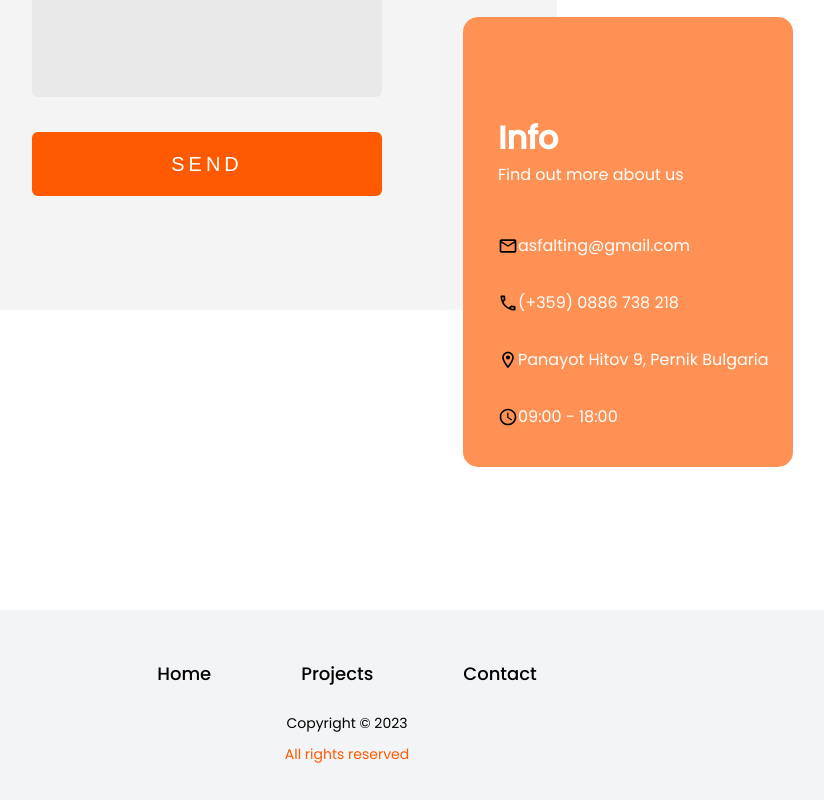
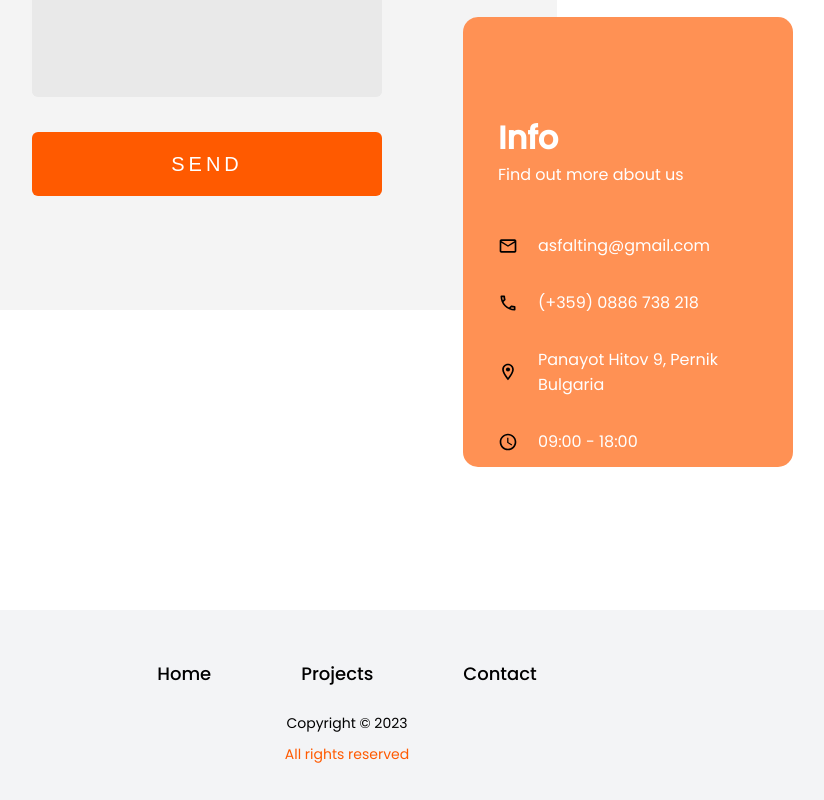
Before and after one commit to tielass/asfalting-website, a React (Create React App) app: page /contact in a window 1280 px wide. Shown: the part 670-1470 px from the top of the page, without its empty margins (293-1117 px from the left). Built offline with nearby package versions, Linux system fonts and the light colour scheme.

Commit message:
minor fixes

```diff
--- a/src/components/Info.jsx
+++ b/src/components/Info.jsx
@@ -15,19 +15,19 @@ function Info() {
         </div>
         <div className="info--row">
           <MailOutlineIcon />
-          <p>asfalting@gmail.com</p>
+          <p className='info--paragraph'>asfalting@gmail.com</p>
         </div>
         <div className="info--row">
           <LocalPhoneOutlinedIcon />
-          <p>(+359) 0886 738 218</p>
+          <p className='info--paragraph'>(+359) 0886 738 218</p>
         </div>
         <div className="info--row">
           <LocationOnOutlinedIcon />
-          <p>Panayot Hitov 9, Pernik Bulgaria</p>
+          <p className='info--paragraph'>Panayot Hitov 9, Pernik Bulgaria</p>
         </div>
         <div className="info--row">
           <AccessTimeOutlinedIcon />
-          <p>09:00 - 18:00</p>
+          <p className='info--paragraph'>09:00 - 18:00</p>
         </div>
       </div>
     </div>
--- a/src/style/Form.css
+++ b/src/style/Form.css
@@ -76,6 +76,8 @@ form textarea:focus {
   background-color: #d5d5d5;
 }
 
+/* Form Submit Button */
+
 form .btn--primary {
   border: none;
   height: 64px;
@@ -86,3 +88,7 @@ form .btn--primary {
   letter-spacing: 0.2em;
   cursor: pointer;
 }
+
+.btn--primary:hover {
+  background-color: #df4e00;
+}
--- a/src/style/GalleryCard.css
+++ b/src/style/GalleryCard.css
@@ -4,6 +4,7 @@
 
 .gallery--card--text {
   color: black;
+  font-weight: 500;
 }
 
 .gallery--image--container{
@@ -18,5 +19,5 @@
   object-fit:cover;}
 
 .gallery--card--img:hover {
-  transform: scale(1.3);
+  transform: scale(1.2);
 }
--- a/src/style/GalleryCards.css
+++ b/src/style/GalleryCards.css
@@ -1,5 +1,5 @@
 .gallery--grid {
-  margin: auto;
+  margin: 20px auto 80px auto;
   display: grid;
   grid-template-columns: repeat(3, 1fr);
   gap: 20px;
--- a/src/style/Info.css
+++ b/src/style/Info.css
@@ -55,3 +55,7 @@
 .info--row svg{
   font-size: 20px;
 }
+
+.info--paragraph{
+  margin-left: 20px;
+}
--- a/src/style/Projects.css
+++ b/src/style/Projects.css
@@ -55,18 +55,10 @@
   border: none;
   cursor: pointer;
   font-size: 16px;
+  font-family: 'Poppins';
+  font-weight: 500;
 }
 
 .filter--list--item button:hover {
-  font-weight: 600;
   color: #FF7326;
 }
-
-.filter--list--item button::after {
-    display: block;
-    content: attr(title);
-    font-weight: bold;
-    height: 0;
-    overflow: hidden;
-    visibility: hidden;
-}
```
